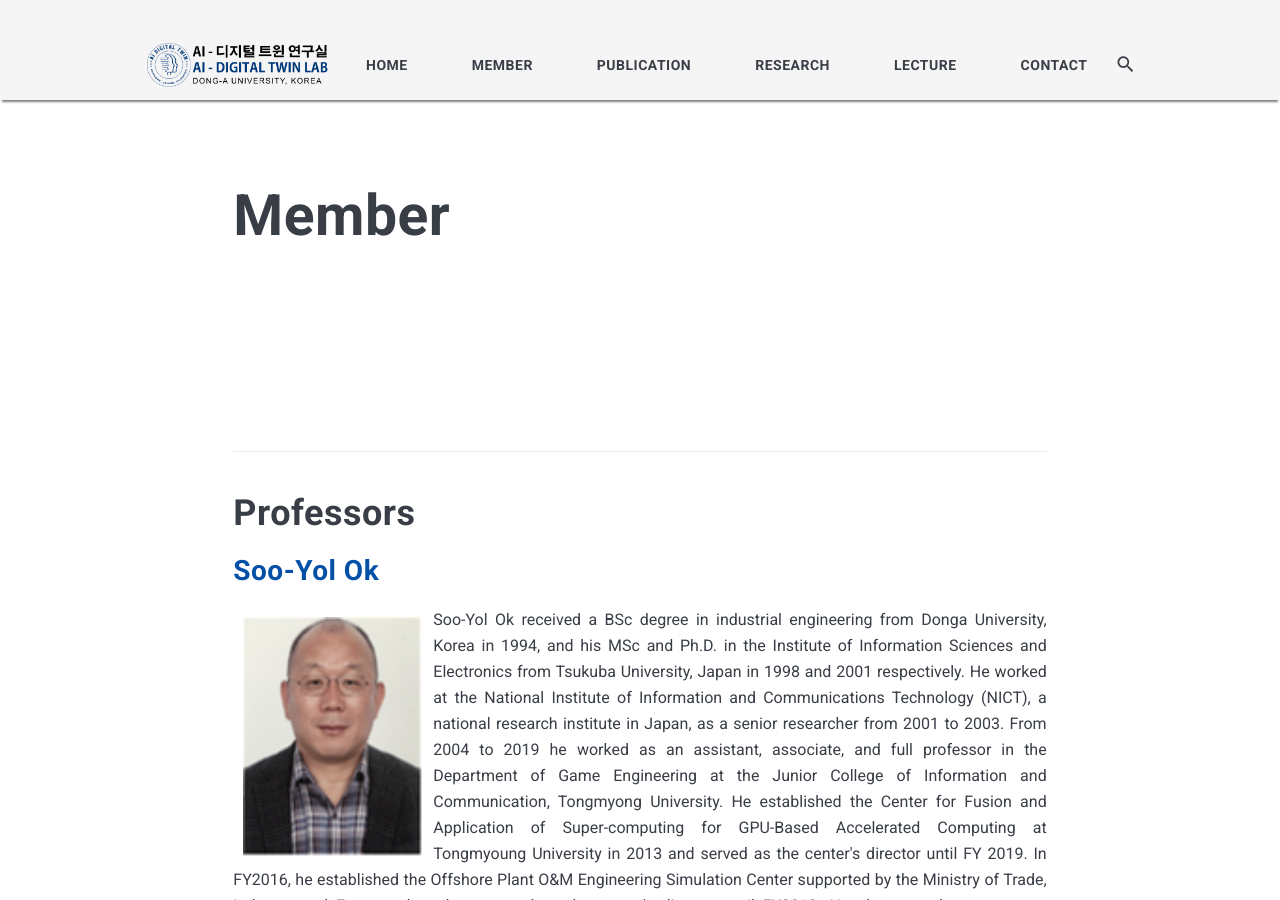
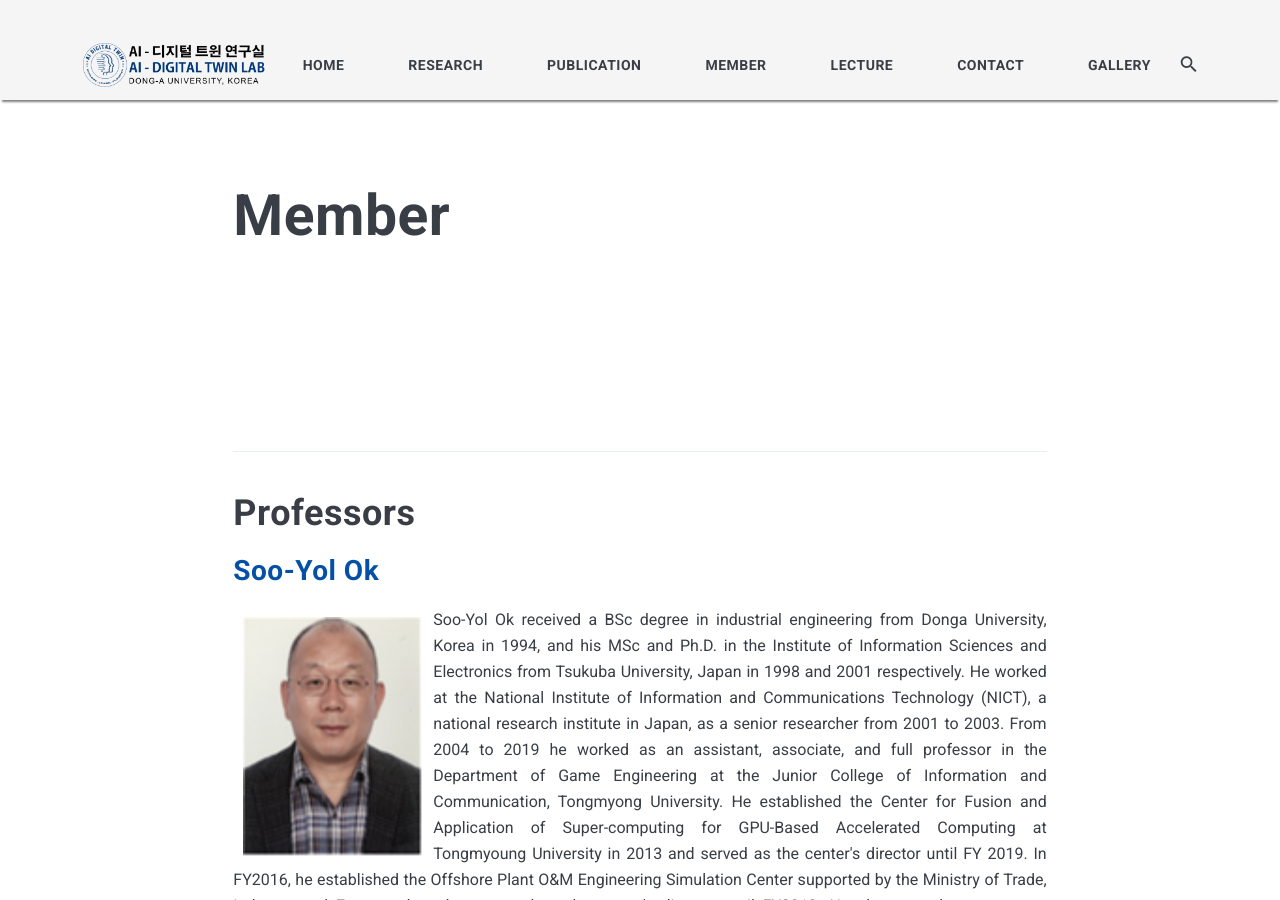
Before and after one commit to AIDTLab-DAU/AIDTLab-DAU.github.io, a Jekyll site: the page built from _pages/1-member.md, in a window 1280 px wide and 900 px high. Built offline with Jekyll 4.4.1, drawn with Linux system fonts in a browser that asks for light colours; nearby versions of some CDN libraries.

Commit message:
change header

```diff
--- a/_includes/header.html
+++ b/_includes/header.html
@@ -39,19 +39,22 @@
                   <a href="{{site.url}}" class="nav__link">HOME</a>
                 </li>
                 <li class="nav__item">
-                  <a href="{{site.baseurl}}/member/" class="nav__link">Member</a>
+                  <a href="{{site.baseurl}}/research/" class="nav__link">Research</a>
                 </li>
                 <li class="nav__item">
                   <a href="{{site.baseurl}}/publication/" class="nav__link">Publication</a>
                 </li>
                 <li class="nav__item">
-                  <a href="{{site.baseurl}}/research/" class="nav__link">Research</a>
+                  <a href="{{site.baseurl}}/member/" class="nav__link">Member</a>
                 </li>
                 <li class="nav__item">
                   <a href="{{site.baseurl}}/lecture/" class="nav__link">Lecture</a>
                 </li>
                 <li class="nav__item">
                   <a href="{{site.baseurl}}/contact/" class="nav__link">Contact</a>
+                </li>
+                <li class="nav__item">
+                  <a href="{{site.baseurl}}/gallery/" class="nav__link">Gallery</a>
                 </li>
               </ul>
 
--- a/_pages/1-member.md
+++ b/_pages/1-member.md
@@ -193,6 +193,9 @@ He has worked as a board member of IEEE R10 Busan section since 2015 and has wor
 				<li> Sep 2021 - Jun 2024: M.S, Mechanical Engineering, Dalian Polytechnic University, DaLian, China </li>
 				<li> Sep 2017 - Jun 2021: B.S, Mechanical Engineering, Qilu University of Technology, ShanDong, China</li>
 				<li> Research Field: Human Action Recognition</li>
+				<li><a href="https://github.com/lhx0917">
+	<img alt="Static Badge" src="https://img.shields.io/badge/GitHub-grey?style=flat-square&logo=github">
+</a></li>
 				<li><a href="mailto:lvhaoxin_99@163.com">
 	<img alt="Static Badge" src="https://img.shields.io/badge/lvhaoxin_99@163.com-%23003879?style=flat&logo=maildotcom&logoColor=%23003879&labelColor=C0C0C0">
 </a></li>
```
